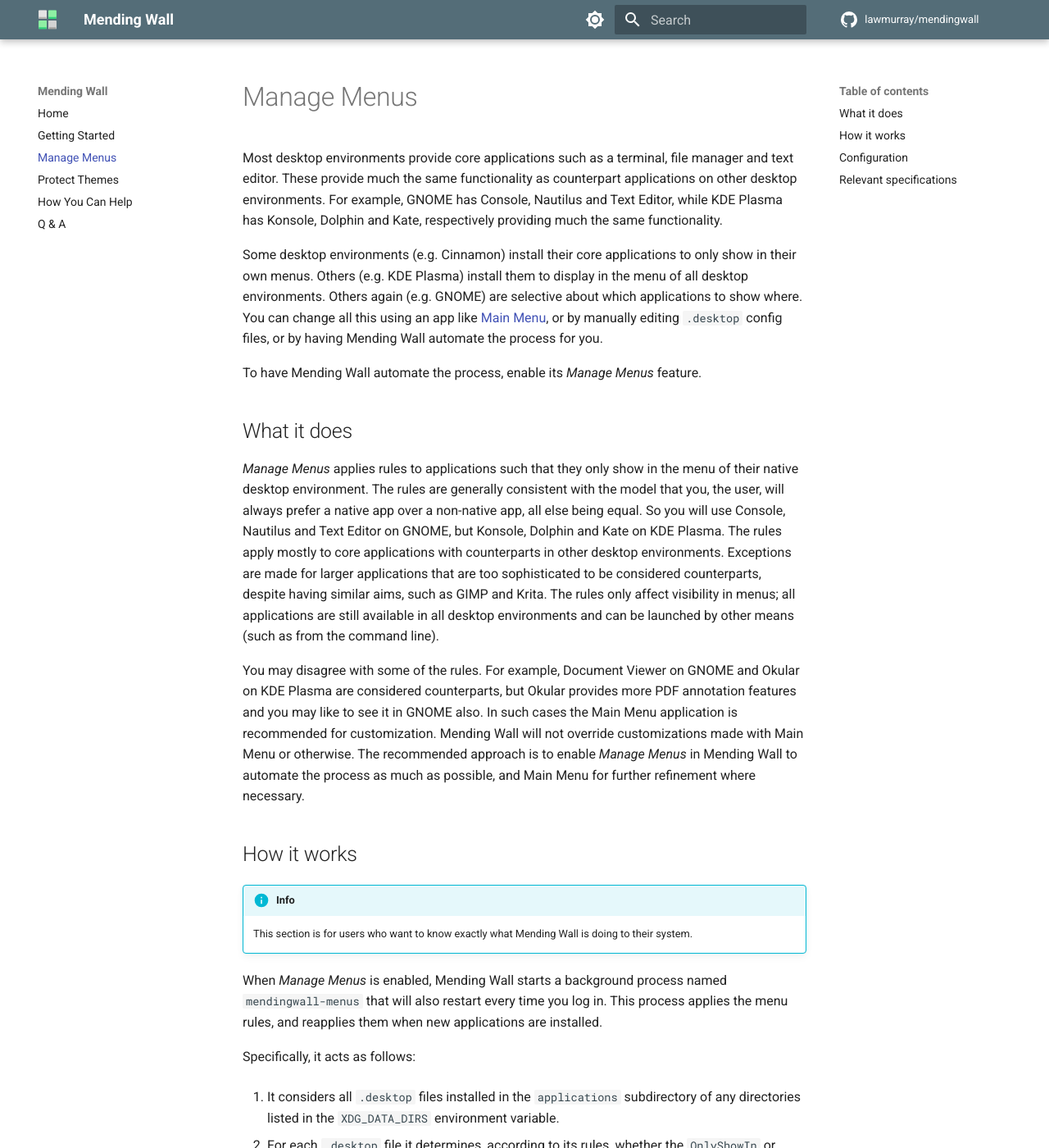
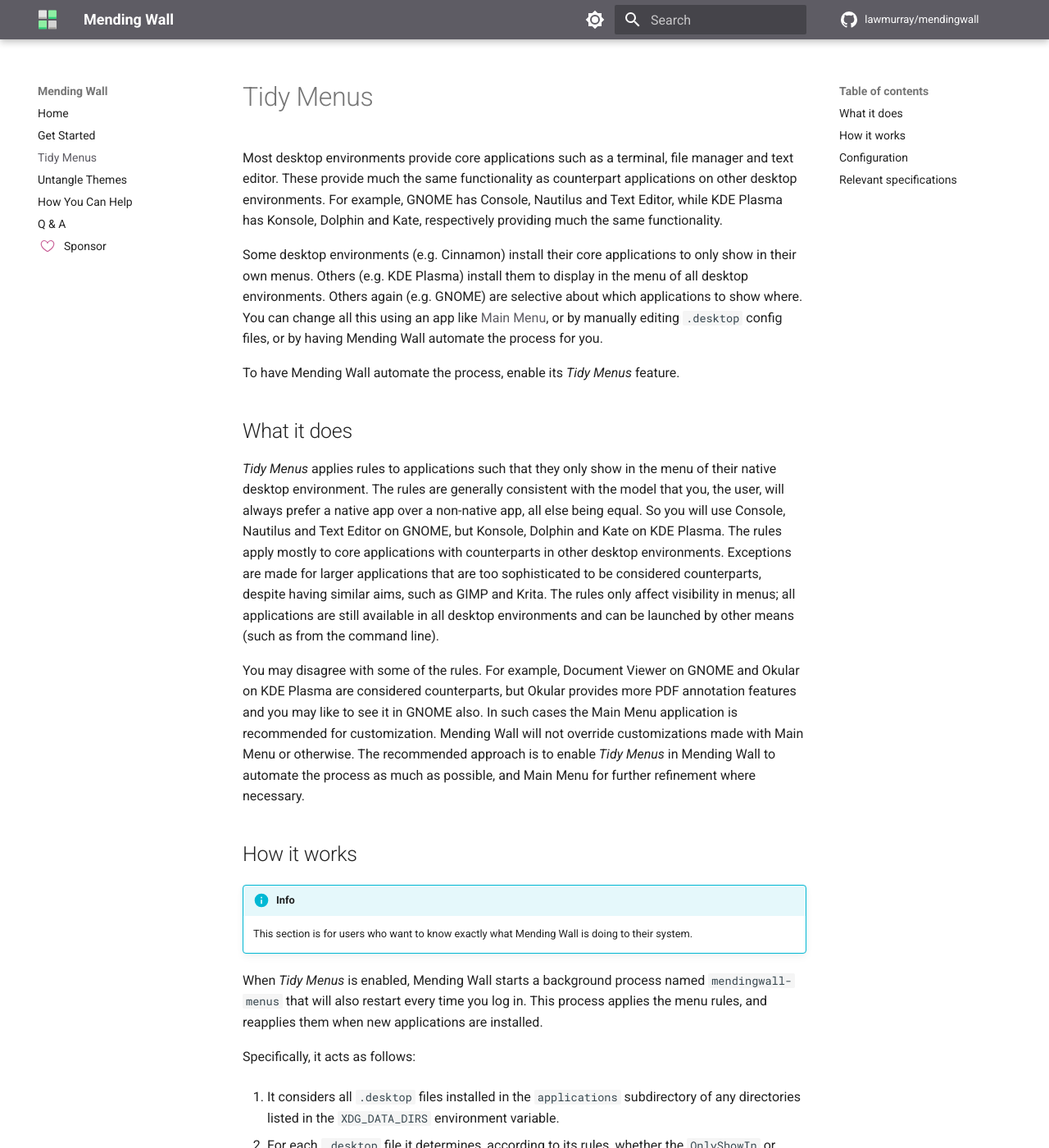
Before and after one commit to lawmurray/mendingwall, an MkDocs documentation site: the page built from docs/tidy-menus.md, in a window 1280 px wide and 1400 px high. Shown: the whole window at 82% size. Built offline with MkDocs 1.6.1 and Material for MkDocs 9.7.7, drawn with Linux system fonts in a browser that asks for light colours; comment, search, counter and statistics services are not loaded; some of the changed text lies outside the part shown.

Commit message:
Updated theme for docs with colors from Gnome palette. Added sponsor link.

```diff
--- a/docs/getting-started.md
+++ b/docs/getting-started.md
@@ -1,4 +1,4 @@
-# Getting Started
+# Get Started
 
 Packages for major Linux distributions are provided at [download.indii.org](https://download.indii.org). If a package is not available for your operating system you can [install from source](https://github.com/lawmurray/mendingwall).
 
--- /dev/null
+++ b/docs/stylesheets/extra.css
@@ -0,0 +1,8 @@
+:root {
+  --md-accent-fg-color:        #33d17a;
+  --md-accent-fg-color--light: #8ff0a4;
+  --md-accent-fg-color--dark:  #26a269;
+  --md-primary-fg-color:        #5e5c64;
+  --md-primary-fg-color--light: #9a9996;
+  --md-primary-fg-color--dark: #3D3C40;
+}
--- a/docs/tidy-menus.md
+++ b/docs/tidy-menus.md
@@ -1,17 +1,17 @@
-# Manage Menus
+# Tidy Menus
 
 Most desktop environments provide core applications such as a terminal, file manager and text editor. These provide much the same functionality as counterpart applications on other desktop environments. For example, GNOME has Console, Nautilus and Text Editor, while KDE Plasma has Konsole, Dolphin and Kate, respectively providing much the same functionality.
 
 Some desktop environments (e.g. Cinnamon) install their core applications to only show in their own menus. Others (e.g. KDE Plasma) install them to display in the menu of all desktop environments. Others again (e.g. GNOME) are selective about which applications to show where. You can change all this using an app like [Main Menu](https://flathub.org/apps/page.codeberg.libre_menu_editor.LibreMenuEditor), or by manually editing `.desktop` config files, or by having Mending Wall automate the process for you.
 
-To have Mending Wall automate the process, enable its *Manage Menus* feature.
+To have Mending Wall automate the process, enable its *Tidy Menus* feature.
 
 
 ## What it does
 
-*Manage Menus* applies rules to applications such that they only show in the menu of their native desktop environment. The rules are generally consistent with the model that you, the user, will always prefer a native app over a non-native app, all else being equal. So you will use Console, Nautilus and Text Editor on GNOME, but Konsole, Dolphin and Kate on KDE Plasma. The rules apply mostly to core applications with counterparts in other desktop environments. Exceptions are made for larger applications that are too sophisticated to be considered counterparts, despite having similar aims, such as GIMP and Krita. The rules only affect visibility in menus; all applications are still available in all desktop environments and can be launched by other means (such as from the command line).
+*Tidy Menus* applies rules to applications such that they only show in the menu of their native desktop environment. The rules are generally consistent with the model that you, the user, will always prefer a native app over a non-native app, all else being equal. So you will use Console, Nautilus and Text Editor on GNOME, but Konsole, Dolphin and Kate on KDE Plasma. The rules apply mostly to core applications with counterparts in other desktop environments. Exceptions are made for larger applications that are too sophisticated to be considered counterparts, despite having similar aims, such as GIMP and Krita. The rules only affect visibility in menus; all applications are still available in all desktop environments and can be launched by other means (such as from the command line).
 
-You may disagree with some of the rules. For example, Document Viewer on GNOME and Okular on KDE Plasma are considered counterparts, but Okular provides more PDF annotation features and you may like to see it in GNOME also. In such cases the Main Menu application is recommended for customization. Mending Wall will not override customizations made with Main Menu or otherwise. The recommended approach is to enable *Manage Menus* in Mending Wall to automate the process as much as possible, and Main Menu for further refinement where necessary.
+You may disagree with some of the rules. For example, Document Viewer on GNOME and Okular on KDE Plasma are considered counterparts, but Okular provides more PDF annotation features and you may like to see it in GNOME also. In such cases the Main Menu application is recommended for customization. Mending Wall will not override customizations made with Main Menu or otherwise. The recommended approach is to enable *Tidy Menus* in Mending Wall to automate the process as much as possible, and Main Menu for further refinement where necessary.
 
 
 ## How it works
@@ -19,7 +19,7 @@
 !!! info
     This section is for users who want to know exactly what Mending Wall is doing to their system.
 
-When *Manage Menus* is enabled, Mending Wall starts a background process named `mendingwall-menus` that will also restart every time you log in. This process applies the menu rules, and reapplies them when new applications are installed.
+When *Tidy Menus* is enabled, Mending Wall starts a background process named `mendingwall-menus` that will also restart every time you log in. This process applies the menu rules, and reapplies them when new applications are installed.
 
 Specifically, it acts as follows:
 
@@ -36,7 +36,7 @@
 !!! info
     This section is for contributors to help improve Mending Wall. The installed rules are meant to be suitable for everyone, with adjustments made with other apps, such as Main Menu.
 
-The rules applied by *Manage Menus* are set in the config file `menus.conf`. If the environment variable `XDG_CONFIG_HOME` is set then `$XDG_CONFIG_HOME/mendingwall/` is checked for the file, otherwise the default directory `$HOME/.config/mendingwall/` is checked. If the file is not found, the directories listed in `XDG_CONFIG_DIRS` are checked in order, adding a subdirectory `mendingwall/` to each, until the file is first found.
+The rules applied by *Tidy Menus* are set in the config file `menus.conf`. If the environment variable `XDG_CONFIG_HOME` is set then `$XDG_CONFIG_HOME/mendingwall/` is checked for the file, otherwise the default directory `$HOME/.config/mendingwall/` is checked. If the file is not found, the directories listed in `XDG_CONFIG_DIRS` are checked in order, adding a subdirectory `mendingwall/` to each, until the file is first found.
 
 If `menus.conf` is in a system directory and you wish to make changes to it, first copy it into `$XDG_CONFIG_HOME/mendingwall/` or `$HOME/.config/mendingwall/`.
 
--- a/mkdocs.yaml
+++ b/mkdocs.yaml
@@ -13,28 +13,30 @@
       link: https://indii.org
     - icon: material/email
       link: mailto:lawrence@indii.org
+extra_css:
+  - stylesheets/extra.css
 
 theme:
   name: material
   logo: assets/favicon.svg
   favicon: assets/favicon.svg
+  custom_dir: docs/overrides
   features:
     - navigation.indexes
     - navigation.footer
-    - announce.dismiss
   palette:
     # Palette toggle for light mode
     - scheme: default
-      primary: blue-grey
-      accent: green
+      primary: custom
+      accent: custom
       toggle:
         icon: material/brightness-7
         name: Switch to dark mode
 
     # Palette toggle for dark mode
     - scheme: slate
-      primary: blue-grey
-      accent: green
+      primary: custom
+      accent: custom
       toggle:
         icon: material/brightness-4
         name: Switch to light mode
@@ -65,6 +67,9 @@
 plugins:
   - search
   - social
+  - redirects:
+      redirect_maps:
+        'sponsor.md': 'https://github.com/sponsors/lawmurray'
 nav:
   - index.md
   - getting-started.md
@@ -72,3 +77,4 @@
   - untangle-themes.md
   - how-you-can-help.md
   - questions-and-answers.md
+  - sponsor.md
```
Also changed, not shown: docs/index.md (+1 -1 lines), docs/sponsor.md (added, +5 -0 lines), docs/untangle-themes.md (+5 -5 lines), docs/assets/logo.svg, docs/overrides/.icons/heart.svg (added).
